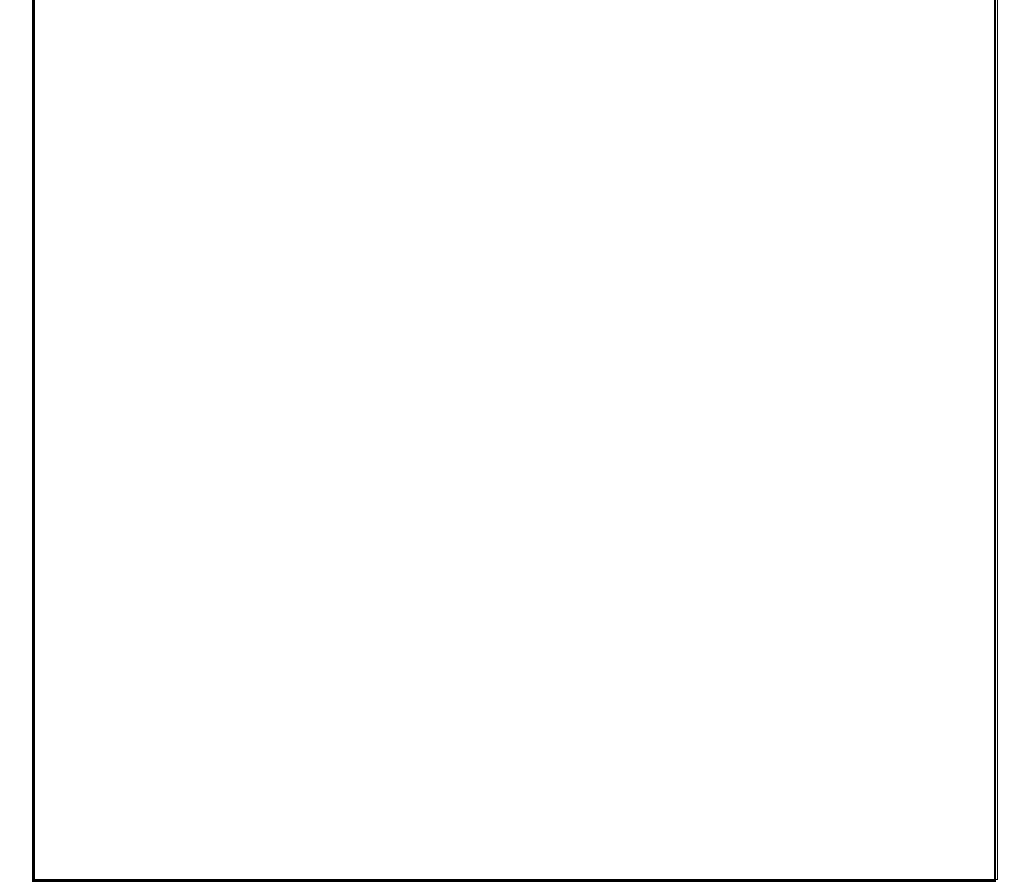
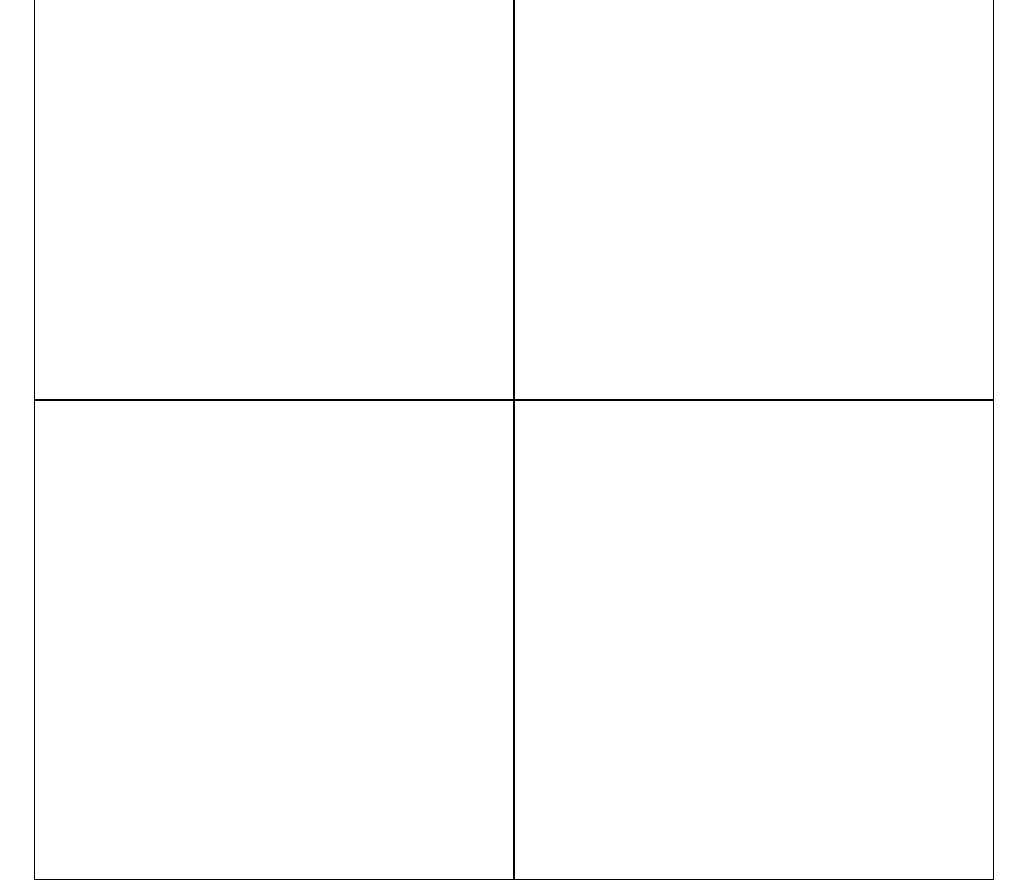
Before and after one commit to AtLeastOneBearPlease/etch-a-sketch, a plain HTML site: page index.html in a window 1280 px wide. Shown: the whole page, without its empty margins (126-1155 px from the left). Drawn offline with Linux system fonts and the light colour scheme.

Commit message:
feat: Add computer 2x2 grid
This adds an event listener to every div. Ideally we would only have
an event listener on the document and then choose which div to change
from there. We will be working on this next.

```diff
--- a/javascript.js
+++ b/javascript.js
@@ -1,15 +1,18 @@
-//startin with one div, make it change color upon hover
+let gridSize = 2; //size of one side of grid
 
 let divGrid = document.querySelector('.grid-container');
-let div = document.createElement('div');
 
-div.className = 'grid-item';
-div.style.minWidth = divGrid.offsetWidth + 'px';
+//make sure
+let divWidth = divGrid.offsetWidth / gridSize;
+
+for(let i = 0; i < gridSize * gridSize; i++){
+    let newDiv = document.createElement('div');
+    newDiv.className = 'grid-item';
+    newDiv.style.minWidth = divWidth + 'px'; //minWidth so that it is forced to wrap and make grid
+    newDiv.addEventListener('mouseover', sketchGridItem);
+    divGrid.appendChild(newDiv);
+}
 
 function sketchGridItem(event){
     event.target.style.backgroundColor = 'black';
 }
-
-div.addEventListener('mouseover', sketchGridItem);
-
-divGrid.appendChild(div);
--- a/styles.css
+++ b/styles.css
@@ -14,7 +14,6 @@ body {
 .grid-container {
     width: 960px;
     height: 960px;
-    border: 2px solid black;
     display: flex;
     flex-wrap: wrap;
 }
```
